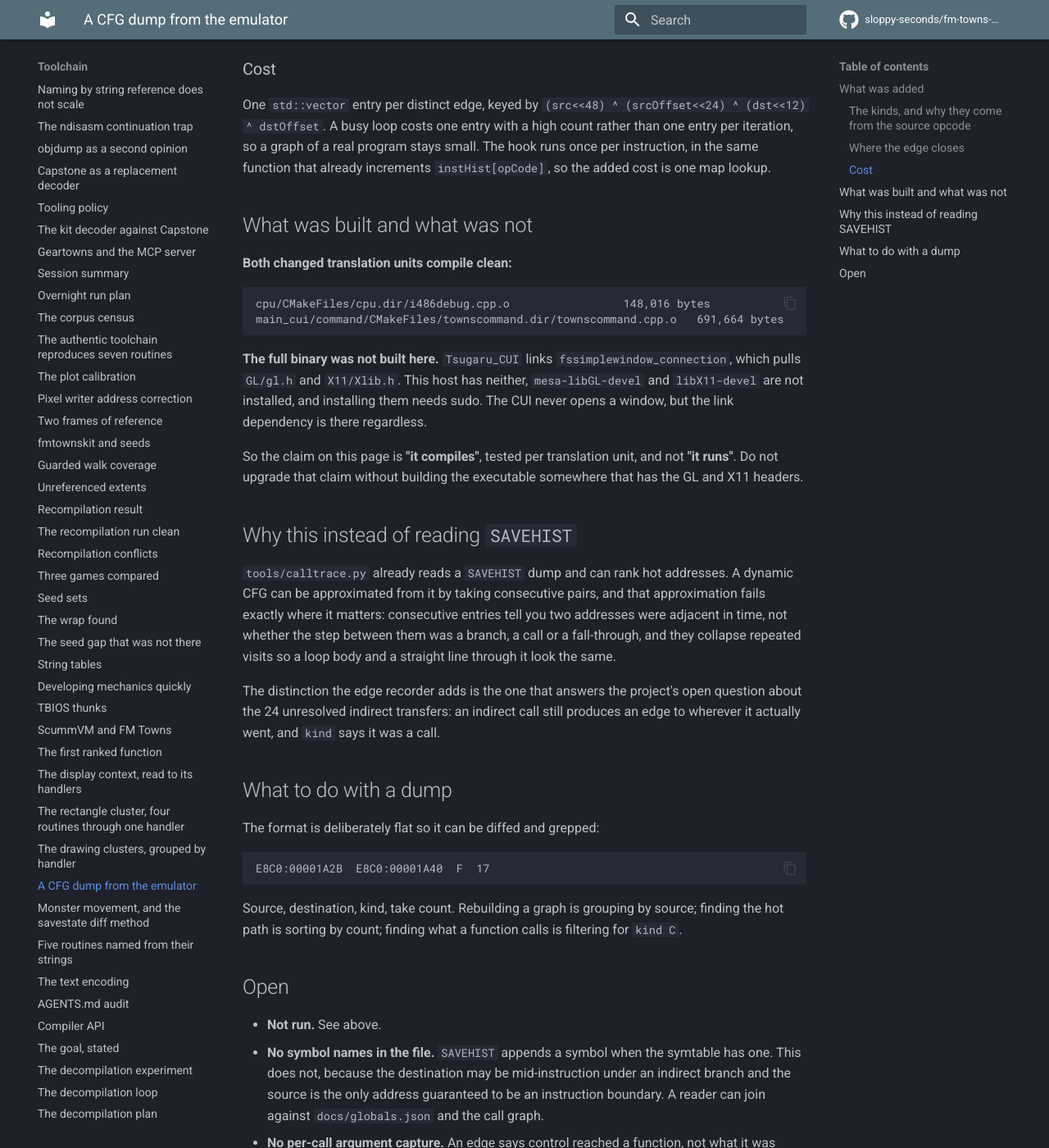
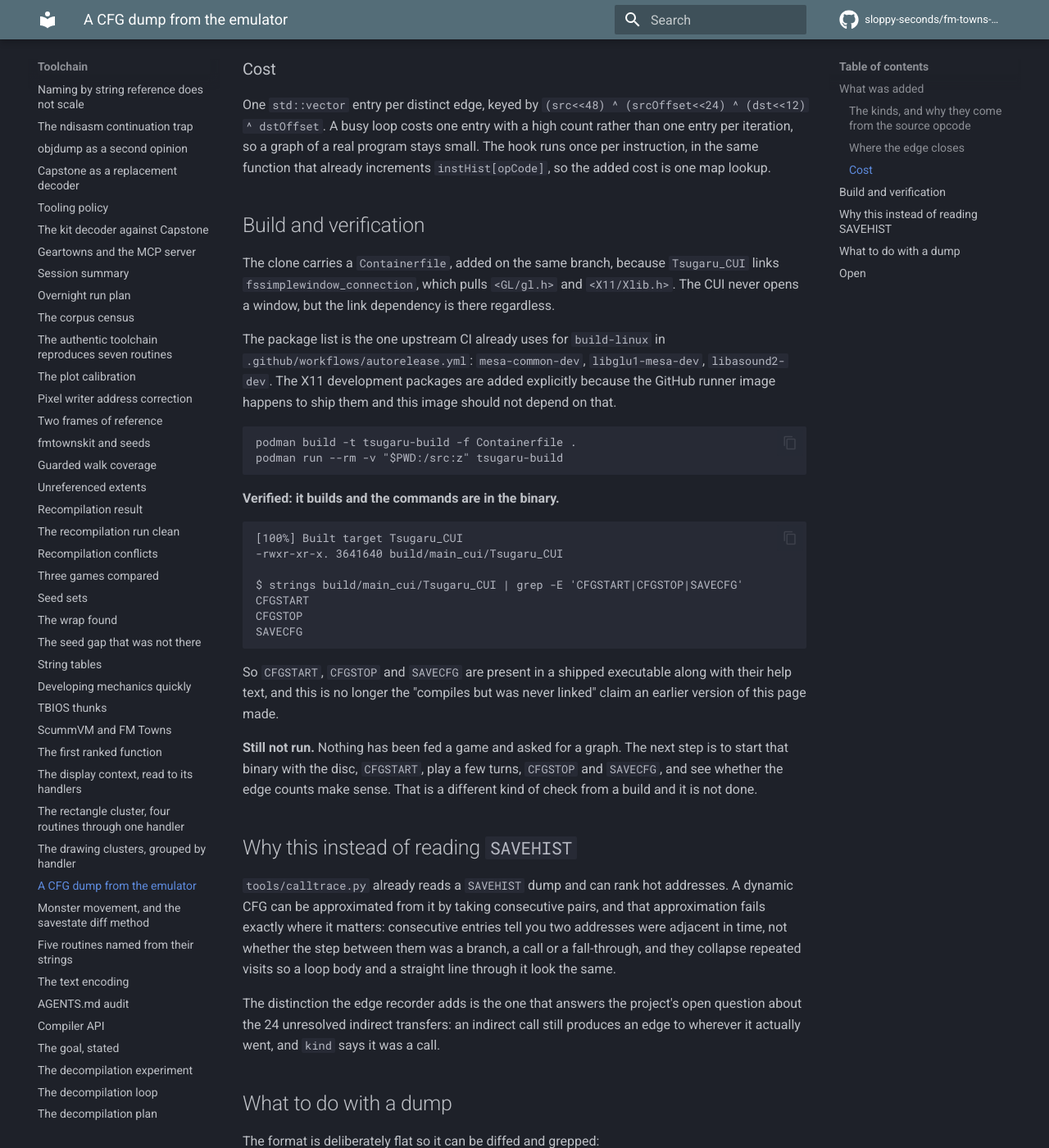
Before and after one commit to sloppy-seconds/fm-towns-ultima, an MkDocs documentation site: the page built from docs/cfg-dump.md, in a window 1280 px wide and 1400 px high, scrolled down 1344 px. Shown: the whole window at 82% size. Built offline with MkDocs 1.6.1 and Material for MkDocs 9.7.7, drawn with Linux system fonts in a browser that asks for light colours; comment, search, counter and statistics services are not loaded.

Commit message:
CFG dump: built with the Containerfile, commands confirmed in the binary
The earlier version of this page claimed "it compiles" and explicitly refused to claim more,
because Tsugaru_CUI links fssimplewindow_connection which needs GL and X11 headers the host does
not have. The clone now carries a Containerfile using the same package list upstream CI uses for
build-linux, and a full clean build produces a 3.6 MB Tsugaru_CUI with no errors.

CFGSTART, CFGSTOP and SAVECFG are present in that binary along with their help text, checked with
strings. So the recorder is in a shipped executable, not merely compiling.

The claim that remains unproven is "it runs": nothing has been given a disc and asked for a graph.
That needs the binary started with the disc, CFGSTART, a few turns played, CFGSTOP and SAVECFG,
then a look at whether the edge counts make sense. Recorded as the next step rather than glossed.

````diff
--- a/docs/cfg-dump.md
+++ b/docs/cfg-dump.md
@@ -51,23 +51,41 @@ A busy loop costs one entry with a high count rather than one entry per iteratio
 real program stays small. The hook runs once per instruction, in the same function that already
 increments `instHist[opCode]`, so the added cost is one map lookup.
 
-## What was built and what was not
+## Build and verification
 
-**Both changed translation units compile clean:**
+The clone carries a `Containerfile`, added on the same branch, because `Tsugaru_CUI` links
+`fssimplewindow_connection`, which pulls `<GL/gl.h>` and `<X11/Xlib.h>`. The CUI never opens a
+window, but the link dependency is there regardless.
+
+The package list is the one upstream CI already uses for `build-linux` in
+`.github/workflows/autorelease.yml`: `mesa-common-dev`, `libglu1-mesa-dev`, `libasound2-dev`. The
+X11 development packages are added explicitly because the GitHub runner image happens to ship them
+and this image should not depend on that.
 
 ```
-cpu/CMakeFiles/cpu.dir/i486debug.cpp.o                 148,016 bytes
-main_cui/command/CMakeFiles/townscommand.dir/townscommand.cpp.o   691,664 bytes
+podman build -t tsugaru-build -f Containerfile .
+podman run --rm -v "$PWD:/src:z" tsugaru-build
 ```
 
-**The full binary was not built here.** `Tsugaru_CUI` links `fssimplewindow_connection`, which
-pulls `GL/gl.h` and `X11/Xlib.h`. This host has neither, `mesa-libGL-devel` and `libX11-devel` are
-not installed, and installing them needs sudo. The CUI never opens a window, but the link
-dependency is there regardless.
+**Verified: it builds and the commands are in the binary.**
 
-So the claim on this page is **"it compiles"**, tested per translation unit, and not **"it runs"**.
-Do not upgrade that claim without building the executable somewhere that has the GL and X11
-headers.
+```
+[100%] Built target Tsugaru_CUI
+-rwxr-xr-x. 3641640 build/main_cui/Tsugaru_CUI
+
+$ strings build/main_cui/Tsugaru_CUI | grep -E 'CFGSTART|CFGSTOP|SAVECFG'
+CFGSTART
+CFGSTOP
+SAVECFG
+```
+
+So `CFGSTART`, `CFGSTOP` and `SAVECFG` are present in a shipped executable along with their help
+text, and this is no longer the "compiles but was never linked" claim an earlier version of this
+page made.
+
+**Still not run.** Nothing has been fed a game and asked for a graph. The next step is to start
+that binary with the disc, `CFGSTART`, play a few turns, `CFGSTOP` and `SAVECFG`, and see whether
+the edge counts make sense. That is a different kind of check from a build and it is not done.
 
 ## Why this instead of reading `SAVEHIST`
 
````
